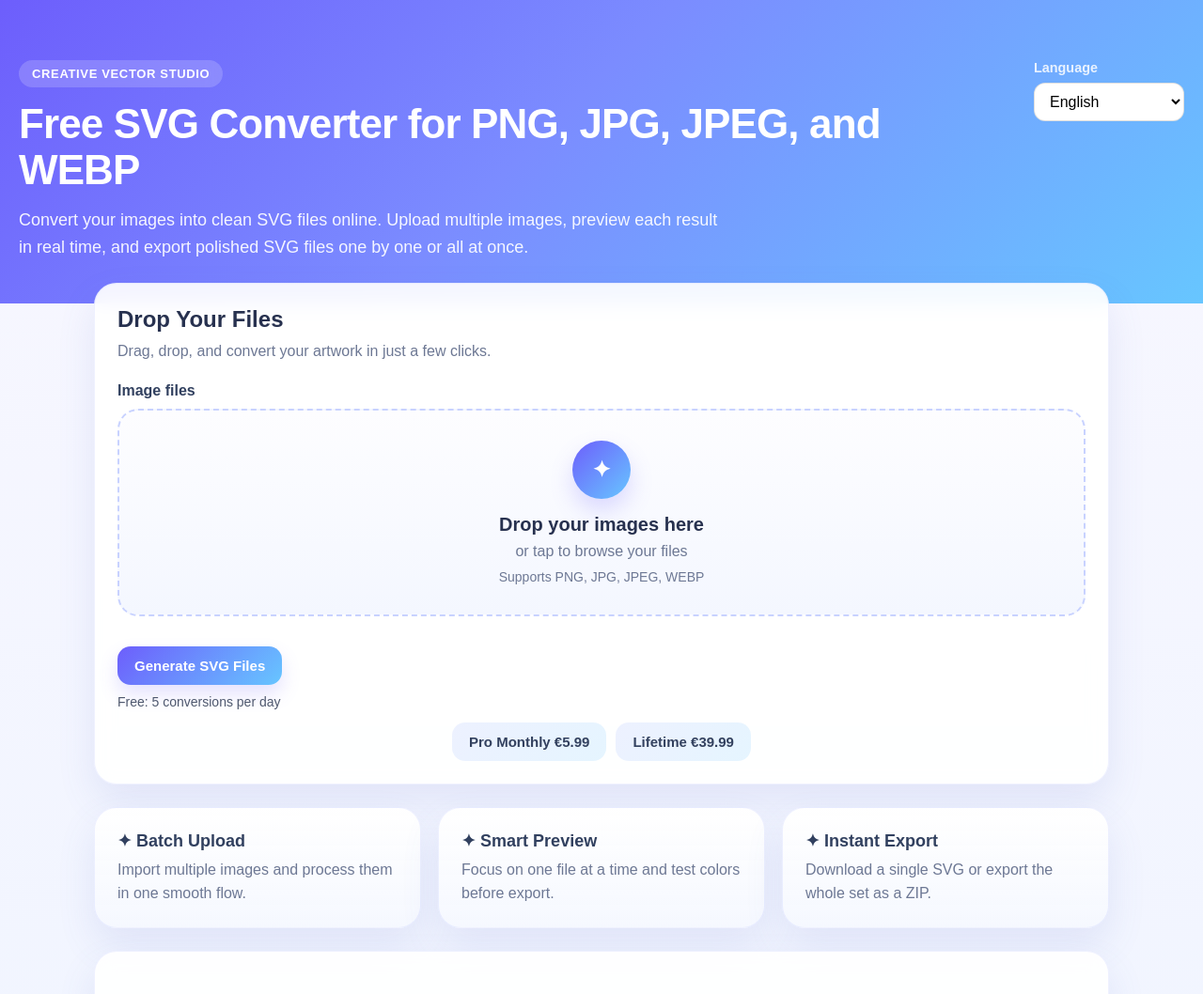
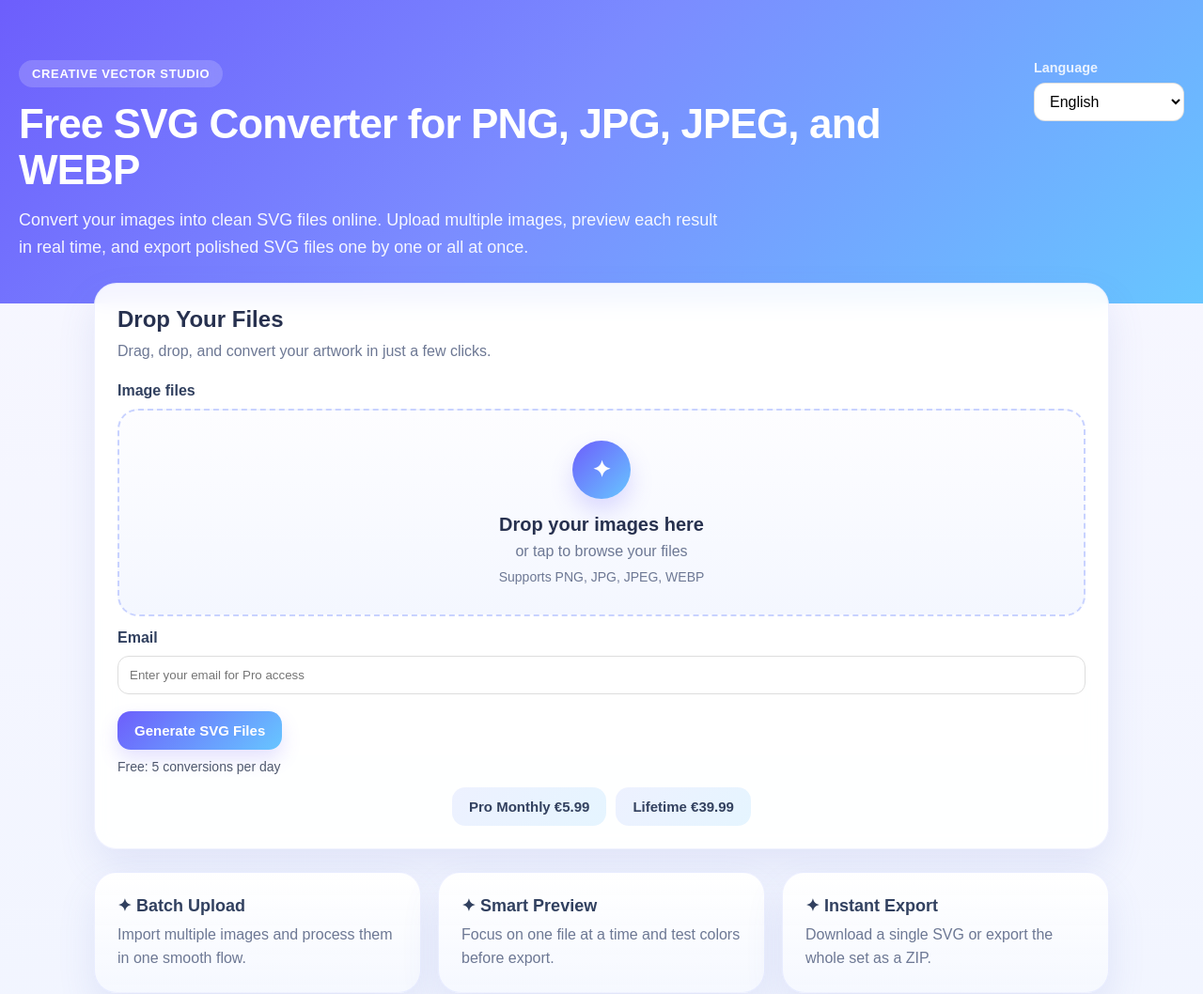
Before and after one commit to Jinminland/mhjin91, a FastAPI app: page / in a window 1280 px wide. Shown: the top 1058 px of the page at 94% size. Run offline with FastAPI, Linux system fonts and the light colour scheme.

Commit message:
fix main

```diff
--- a/app/main.py
+++ b/app/main.py
@@ -5,7 +5,7 @@ import zipfile
 from datetime import datetime
 
 import stripe
-from fastapi import FastAPI, Request, UploadFile, File, Form
+from fastapi import FastAPI, Request, UploadFile, File, Form, Header
 from fastapi.responses import HTMLResponse, Response, RedirectResponse
 from fastapi.staticfiles import StaticFiles
 from fastapi.templating import Jinja2Templates
@@ -17,17 +17,69 @@ app = FastAPI()
 app.mount("/static", StaticFiles(directory="app/static"), name="static")
 templates = Jinja2Templates(directory="app/templates")
 
-# Stripe 설정
 stripe.api_key = os.getenv("STRIPE_SECRET_KEY")
+STRIPE_WEBHOOK_SECRET = os.getenv("STRIPE_WEBHOOK_SECRET")
 
 MONTHLY_PRICE_ID = "price_1TEEGHDwkY6zitSbrBCUMkNL"
 LIFETIME_PRICE_ID = "price_1TEEHNDwkY6zitSbqo6jN25S"
 DOMAIN = "https://mhjin91-docker.onrender.com"
 
-# 무료 사용량 저장 (IP 기준, 하루 5개)
 usage = {}
+PAID_USERS_FILE = "paid_users.json"
 
 
+# =========================
+# 안전 파일 처리
+# =========================
+def load_paid_users():
+    if not os.path.exists(PAID_USERS_FILE):
+        return {}
+    try:
+        with open(PAID_USERS_FILE, "r", encoding="utf-8") as f:
+            return json.load(f)
+    except:
+        return {}
+
+
+def save_paid_users(data):
+    with open(PAID_USERS_FILE, "w", encoding="utf-8") as f:
+        json.dump(data, f, ensure_ascii=False, indent=2)
+
+
+def is_paid_user(email: str | None):
+    if not email:
+        return False
+    paid_users = load_paid_users()
+    return email.lower().strip() in paid_users
+
+
+def add_paid_user(email: str, plan: str):
+    paid_users = load_paid_users()
+    paid_users[email.lower().strip()] = {
+        "plan": plan,
+        "paid_at": datetime.utcnow().isoformat()
+    }
+    save_paid_users(paid_users)
+
+
+# =========================
+# 기본 라우팅 (🔥 핵심 수정)
+# =========================
+@app.get("/", response_class=HTMLResponse)
+async def home(request: Request):
+    return templates.TemplateResponse(
+        "index.html",
+        {
+            "request": request,
+            "results": None,
+            "error": None,
+        },
+    )
+
+
+# =========================
+# robots / sitemap
+# =========================
 @app.get("/robots.txt", include_in_schema=False)
 async def robots_txt():
     return Response(
@@ -53,45 +105,38 @@ async def sitemap_xml():
     return Response(
         content=xml_content,
         media_type="application/xml",
-        headers={"Content-Type": "application/xml; charset=utf-8"},
     )
 
 
-@app.get("/", response_class=HTMLResponse)
-async def home(request: Request):
-    return templates.TemplateResponse(
-        "index.html",
-        {
-            "request": request,
-            "results": None,
-            "error": None,
-        },
-    )
-
-
+# =========================
+# SVG 변환
+# =========================
 @app.post("/convert", response_class=HTMLResponse)
 async def convert_images(
     request: Request,
     files: list[UploadFile] = File(...),
+    user_email: str = Form(""),
 ):
     user_ip = request.client.host if request.client else "unknown"
     today = datetime.utcnow().date()
+    normalized_email = user_email.lower().strip() if user_email else ""
 
-    if user_ip not in usage:
-        usage[user_ip] = {"date": today, "count": 0}
+    if not is_paid_user(normalized_email):
+        if user_ip not in usage:
+            usage[user_ip] = {"date": today, "count": 0}
 
-    if usage[user_ip]["date"] != today:
-        usage[user_ip] = {"date": today, "count": 0}
+        if usage[user_ip]["date"] != today:
+            usage[user_ip] = {"date": today, "count": 0}
 
-    if usage[user_ip]["count"] + len(files) > 5:
-        return templates.TemplateResponse(
-            "index.html",
-            {
-                "request": request,
-                "results": None,
-                "error": "무료 사용량 5개를 모두 사용했어요 😊 무제한 사용하려면 Pro로 업그레이드 해주세요!",
-            },
-        )
+        if usage[user_ip]["count"] + len(files) > 5:
+            return templates.TemplateResponse(
+                "index.html",
+                {
+                    "request": request,
+                    "results": None,
+                    "error": "Free limit reached (5/day). Upgrade to Pro 😊",
+                },
+            )
 
     results = []
     error = None
@@ -102,6 +147,11 @@ async def convert_images(
                 continue
 
             file_bytes = await file.read()
+
+            # 🔥 안전 처리 추가 (모바일 업로드 실패 방지)
+            if not file_bytes:
+                continue
+
             svg_result = image_to_svg(file_bytes, file.filename)
 
             base_name = file.filename.rsplit(".", 1)[0]
@@ -115,7 +165,8 @@ async def convert_images(
                 }
             )
 
-        usage[user_ip]["count"] += len(files)
+        if not is_paid_user(normalized_email):
+            usage[user_ip]["count"] += len(files)
 
     except Exception as e:
         error = str(e)
@@ -130,6 +181,9 @@ async def convert_images(
     )
 
 
+# =========================
+# 다운로드
+# =========================
 @app.post("/download-svg")
 async def download_svg(
     svg_text: str = Form(...),
@@ -143,18 +197,14 @@ async def download_svg(
 
 
 @app.post("/download-all")
-async def download_all_svgs(
-    results_json: str = Form(...),
-):
+async def download_all_svgs(results_json: str = Form(...)):
     results = json.loads(results_json)
 
     zip_buffer = io.BytesIO()
 
     with zipfile.ZipFile(zip_buffer, "w", zipfile.ZIP_DEFLATED) as zip_file:
         for item in results:
-            svg_filename = item["svg_filename"]
-            svg_text = item["svg"]
-            zip_file.writestr(svg_filename, svg_text)
+            zip_file.writestr(item["svg_filename"], item["svg"])
 
     zip_buffer.seek(0)
 
@@ -165,8 +215,14 @@ async def download_all_svgs(
     )
 
 
+# =========================
+# Stripe
+# =========================
 @app.post("/create-checkout-session/{plan}")
-async def create_checkout_session(plan: str):
+async def create_checkout_session(
+    plan: str,
+    user_email: str = Form(...),
+):
     if plan == "monthly":
         price_id = MONTHLY_PRICE_ID
         mode = "subscription"
@@ -178,23 +234,44 @@ async def create_checkout_session(plan: str):
 
     session = stripe.checkout.Session.create(
         payment_method_types=["card"],
-        line_items=[
-            {
-                "price": price_id,
-                "quantity": 1,
-            }
-        ],
+        line_items=[{"price": price_id, "quantity": 1}],
         mode=mode,
-        success_url=f"{DOMAIN}/success?session_id={{CHECKOUT_SESSION_ID}}",
+        customer_email=user_email,
+        metadata={"plan": plan, "user_email": user_email},
+        success_url=f"{DOMAIN}/success",
         cancel_url=f"{DOMAIN}/",
     )
 
     return RedirectResponse(session.url, status_code=303)
 
 
+@app.post("/stripe-webhook")
+async def stripe_webhook(
+    request: Request,
+    stripe_signature: str = Header(None, alias="Stripe-Signature")
+):
+    payload = await request.body()
+
+    try:
+        event = stripe.Webhook.construct_event(
+            payload,
+            stripe_signature,
+            STRIPE_WEBHOOK_SECRET,
+        )
+    except Exception:
+        return Response(status_code=400)
+
+    if event["type"] == "checkout.session.completed":
+        session = event["data"]["object"]
+        email = session.get("customer_email")
+        plan = session.get("metadata", {}).get("plan", "unknown")
+
+        if email:
+            add_paid_user(email, plan)
+
+    return Response(status_code=200)
+
+
 @app.get("/success", response_class=HTMLResponse)
 async def success(request: Request):
-    return templates.TemplateResponse(
-        "success.html",
-        {"request": request},
-    )
+    return templates.TemplateResponse("success.html", {"request": request})
--- a/app/templates/index.html
+++ b/app/templates/index.html
@@ -98,32 +98,43 @@
                         <div id="selected-files" class="selected-files"></div>
                     </div>
 
+                    <div class="form-group">
+                        <label for="user_email" data-i18n="email_label">Email</label>
+                        <input
+                            type="email"
+                            id="user_email"
+                            name="user_email"
+                            placeholder="Enter your email for Pro access"
+                            style="width:100%; padding:12px; border-radius:12px; border:1px solid #ddd;"
+                        />
+                    </div>
+
                     <div class="form-actions">
                         <button type="submit" data-i18n="generate_button">Generate SVG Files</button>
                     </div>
                 </form>
 
                 <div class="pricing-box">
-                        <p style="margin-top:10px; font-size:14px; opacity:0.8;">
+                    <p style="margin-top:10px; font-size:14px; opacity:0.8;" data-i18n="free_limit_text">
                         Free: 5 conversions per day
                     </p>
 
-                        <div style="margin-top:10px; display:flex; gap:10px; justify-content:center;">
+                    <div style="margin-top:10px; display:flex; gap:10px; justify-content:center; flex-wrap:wrap;">
                         <form action="/create-checkout-session/monthly" method="post">
-                                <button type="submit" class="secondary-btn">
+                            <input type="hidden" name="user_email" id="monthly_user_email">
+                            <button type="submit" class="secondary-btn" data-i18n="monthly_button">
                                 Pro Monthly €5.99
                             </button>
                         </form>
 
                         <form action="/create-checkout-session/lifetime" method="post">
-                                <button type="submit" class="secondary-btn">
+                            <input type="hidden" name="user_email" id="lifetime_user_email">
+                            <button type="submit" class="secondary-btn" data-i18n="lifetime_button">
                                 Lifetime €39.99
                             </button>
                         </form>
                     </div>
                 </div>
-
-                </form>
             </section>
 
             <section class="feature-grid">
@@ -143,7 +154,7 @@
 
             {% if error %}
                 <section class="card error-box">
-                    <h2>Free limit reached</h2>
+                    <h2 data-i18n="limit_title">Free limit reached</h2>
                     <p>{{ error }}</p>
                 </section>
             {% endif %}
@@ -282,6 +293,11 @@
             upload_title: "Drop Your Files",
             upload_desc: "Drag, drop, and convert your artwork in just a few clicks.",
             image_files_label: "Image files",
+            email_label: "Email",
+            free_limit_text: "Free: 5 conversions per day",
+            monthly_button: "Pro Monthly €5.99",
+            lifetime_button: "Lifetime €39.99",
+            limit_title: "Free limit reached",
             drop_title: "Drop your images here",
             drop_subtitle: "or tap to browse your files",
             drop_types: "Supports PNG, JPG, JPEG, WEBP",
@@ -330,6 +346,11 @@
             upload_title: "파일 업로드",
             upload_desc: "드래그 앤 드롭으로 이미지를 빠르게 변환해보세요.",
             image_files_label: "이미지 파일",
+            email_label: "이메일",
+            free_limit_text: "무료: 하루 5회 변환 가능",
+            monthly_button: "월간 Pro €5.99",
+            lifetime_button: "평생 이용 €39.99",
+            limit_title: "무료 사용량을 모두 썼어요",
             drop_title: "이미지를 여기에 놓으세요",
             drop_subtitle: "또는 클릭해서 파일을 선택하세요",
             drop_types: "PNG, JPG, JPEG, WEBP 지원",
@@ -378,6 +399,11 @@
             upload_title: "ファイルをアップロード",
             upload_desc: "ドラッグ＆ドロップで作品を数クリックで変換できます。",
             image_files_label: "画像ファイル",
+            email_label: "メールアドレス",
+            free_limit_text: "無料: 1日5回まで変換可能",
+            monthly_button: "月額 Pro €5.99",
+            lifetime_button: "永久アクセス €39.99",
+            limit_title: "無料利用上限に達しました",
             drop_title: "ここに画像をドロップ",
             drop_subtitle: "またはクリックしてファイルを選択",
             drop_types: "PNG、JPG、JPEG、WEBP対応",
@@ -426,6 +452,11 @@
             upload_title: "上传文件",
             upload_desc: "拖放图片，几步即可完成转换。",
             image_files_label: "图片文件",
+            email_label: "电子邮箱",
+            free_limit_text: "免费：每天可转换 5 次",
+            monthly_button: "月度 Pro €5.99",
+            lifetime_button: "终身访问 €39.99",
+            limit_title: "已达到免费使用上限",
             drop_title: "将图片拖放到这里",
             drop_subtitle: "或点击浏览并选择文件",
             drop_types: "支持 PNG、JPG、JPEG、WEBP",
@@ -474,6 +505,11 @@
             upload_title: "Déposez vos fichiers",
             upload_desc: "Glissez-déposez vos images et convertissez-les en quelques clics.",
             image_files_label: "Fichiers image",
+            email_label: "E-mail",
+            free_limit_text: "Gratuit : 5 conversions par jour",
+            monthly_button: "Pro mensuel €5.99",
+            lifetime_button: "Accès à vie €39.99",
+            limit_title: "Limite gratuite atteinte",
             drop_title: "Déposez vos images ici",
             drop_subtitle: "ou cliquez pour parcourir vos fichiers",
             drop_types: "Prend en charge PNG, JPG, JPEG, WEBP",
@@ -519,6 +555,9 @@
     const dropZone = document.getElementById("drop-zone");
     const selectedFiles = document.getElementById("selected-files");
     const languageSelect = document.getElementById("language-select");
+    const emailInput = document.getElementById("user_email");
+    const monthlyEmailInput = document.getElementById("monthly_user_email");
+    const lifetimeEmailInput = document.getElementById("lifetime_user_email");
 
     function renderSelectedFiles(files) {
         if (!selectedFiles) return;
@@ -534,10 +573,21 @@
         selectedFiles.innerHTML = names.join("");
     }
 
+    function syncEmailToCheckoutForms() {
+        const value = emailInput ? emailInput.value : "";
+        if (monthlyEmailInput) monthlyEmailInput.value = value;
+        if (lifetimeEmailInput) lifetimeEmailInput.value = value;
+    }
+
     if (fileInput) {
         fileInput.addEventListener("change", () => {
             renderSelectedFiles(fileInput.files);
         });
+    }
+
+    if (emailInput) {
+        emailInput.addEventListener("input", syncEmailToCheckoutForms);
+        syncEmailToCheckoutForms();
     }
 
     if (dropZone && fileInput) {
@@ -700,3 +750,5 @@
 
     renderPreview();
     </script>
+</body>
+</html>
```
Lines whose indentation alone changed are shown as unchanged.
